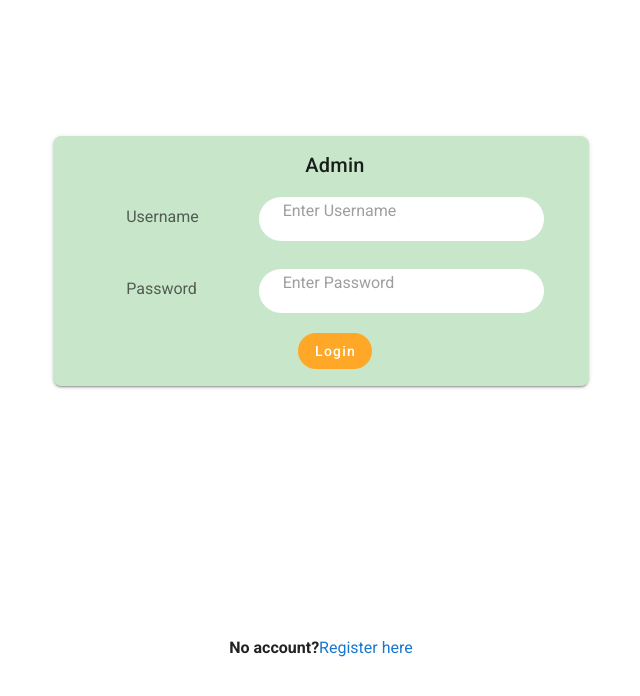
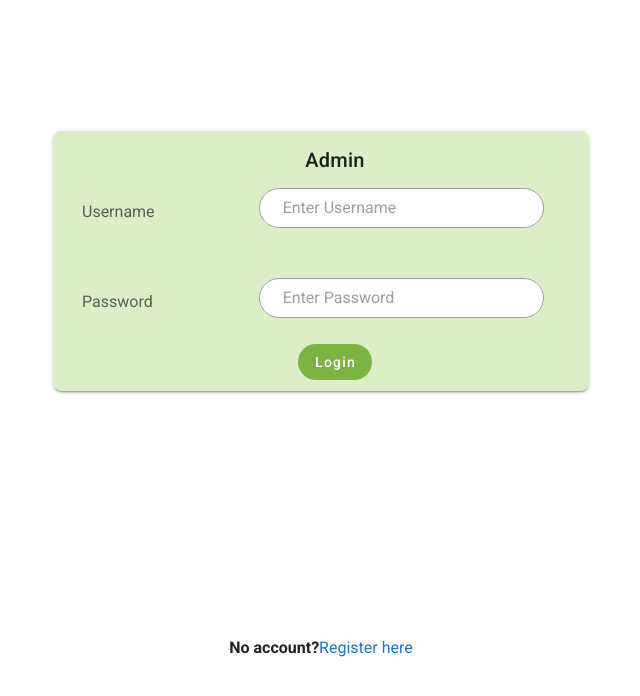
Before and after one commit to karunaGokul/LNU, a Vue app: page /admin/login in a window 1280 px wide. Shown: the top 696 px of the page, without its empty margins (639-1279 px from the left). Built offline with nearby package versions, Linux system fonts and the light colour scheme.

Commit message:
Fix Controls

```diff
--- a/src/components/controls/LoginInput.vue
+++ /dev/null
@@ -1,50 +0,0 @@
-<template>
-  <v-row>
-    <v-col>
-      <v-form>
-        <v-row align="center" justify="center">
-          <v-col cols="12" md="3">
-            <v-label>Username</v-label>
-          </v-col>
-          <v-col cols="12" md="7">
-            <v-text-field
-              class="white"
-              rounded
-              dense
-              placeholder="Enter Username"
-            ></v-text-field>
-          </v-col>
-        </v-row>
-        <v-row align="center" justify="center">
-          <v-col cols="12" md="3">
-            <v-label>Password</v-label>
-          </v-col>
-          <v-col cols="12" md="7">
-            <v-text-field
-              class="white"
-              rounded
-              dense
-              placeholder="Enter Password"
-            ></v-text-field>
-          </v-col>
-        </v-row>
-        <v-row class="d-flex justify-center mt-5">
-          <v-btn
-            depressed
-            rounded
-            color="#FFA726"
-            class="white--text text-capitalize"
-            >Login</v-btn
-          >
-        </v-row>
-      </v-form>
-    </v-col>
-  </v-row>
-</template>
-
-<script lang="ts">
-import { Component, Vue } from "vue-property-decorator";
-
-@Component
-export default class LoginInput extends Vue {}
-</script>
--- /dev/null
+++ b/src/components/controls/PasswordInput.vue
@@ -0,0 +1,23 @@
+<template>
+  <v-row>
+    <v-col cols="12" md="4" class="mt-3">
+      <v-label>Password</v-label>
+    </v-col>
+    <v-col cols="12" md="7">
+      <v-text-field
+        background-color="white"
+        placeholder="Enter Password"
+        rounded
+        outlined
+        dense
+      ></v-text-field>
+    </v-col>
+  </v-row>
+</template>
+
+<script lang="ts">
+import { Component, Vue } from "vue-property-decorator";
+
+@Component
+export default class PasswordInput extends Vue {}
+</script>
--- /dev/null
+++ b/src/components/controls/TextInput.vue
@@ -0,0 +1,23 @@
+<template>
+  <v-row>
+    <v-col cols="12" md="4" class="mt-3">
+      <v-label>Username</v-label>
+    </v-col>
+    <v-col cols="12" md="7">
+      <v-text-field
+        background-color="white"
+        placeholder="Enter Username"
+        rounded
+        outlined
+        dense
+      ></v-text-field>
+    </v-col>
+  </v-row>
+</template>
+
+<script lang="ts">
+import { Component, Vue } from "vue-property-decorator";
+
+@Component
+export default class TextInput extends Vue {}
+</script>
--- a/src/views/MainLayout.vue
+++ b/src/views/MainLayout.vue
@@ -1,22 +1,22 @@
 <template>
   <div>
     <v-container>
-      <v-row class="my-3">
+      <v-row class="">
         <h2>Life N You</h2>
       </v-row>
       <v-row>
         <v-img src="@/assets/registration.png"></v-img>
       </v-row>
       <v-row justify="space-between" class="mt-10">
-        <v-card outline tile width="350">
+        <v-card outline tile width="350" elevation="0">
           <v-row justify="center" class="my-5">
-            <v-btn fab>
+            <v-btn fab depressed outlined>
               <v-icon x-large>mdi-account-group</v-icon>
             </v-btn>
           </v-row>
           <v-row justify="center">
             <v-card-actions>
-              <v-btn class="success text-capitalize" to="/client/login"> Login</v-btn></v-card-actions
+              <v-btn class="success text-capitalize" to="/client/login">Client</v-btn></v-card-actions
             >
           </v-row>
           <v-row>
@@ -30,15 +30,15 @@
             </v-card-text>
           </v-row>
         </v-card>
-        <v-card outline tile width="350">
+        <v-card outline tile width="350" elevation="0">
           <v-row justify="center" class="my-5">
-            <v-btn fab>
+            <v-btn fab depressed outlined>
               <v-icon x-large>mdi-account-settings</v-icon>
             </v-btn>
           </v-row>
           <v-row justify="center">
             <v-card-actions>
-              <v-btn class="success text-capitalize" to="/coach/login"> Login</v-btn></v-card-actions
+              <v-btn class="success text-capitalize" to="/coach/login">Coach</v-btn></v-card-actions
             >
           </v-row>
           <v-row>
@@ -52,15 +52,15 @@
             </v-card-text>
           </v-row>
         </v-card>
-        <v-card outline tile width="350">
+        <v-card outline tile width="350" elevation="0">
           <v-row justify="center" class="my-5">
-            <v-btn fab>
+            <v-btn fab depressed outlined>
               <v-icon x-large>mdi-account-tie</v-icon>
             </v-btn>
           </v-row>
           <v-row justify="center">
             <v-card-actions>
-              <v-btn class="success text-capitalize" to="/admin/login"> Login</v-btn></v-card-actions
+              <v-btn class="success text-capitalize" to="/admin/login">Admin</v-btn></v-card-actions
             >
           </v-row>
           <v-row>
--- a/src/views/admin/Login/Index.vue
+++ b/src/views/admin/Login/Index.vue
@@ -16,26 +16,37 @@
     </v-col>
     <v-col>
       <v-container fill-height fluid>
-        <v-row align="center" justify="center" style="min-height: 400px;">
+        <v-row align="center" justify="center" style="min-height: 400px">
           <v-col>
             <v-card
               elevation="2"
               outlined
-              height="250"
-              color="#C8E6C9"
-              class="mx-10 pl-7 rounded-lg"
+              height="260"
+              class="mx-10 pl-7 rounded-lg light-green lighten-4"
             >
               <v-card-title class="py-3 d-flex justify-center"
                 >Admin</v-card-title
               >
-              <login-input />
+              <v-form>
+                <text-input />
+                <password-input />
+                <div class="d-flex justify-center">
+                  <v-btn
+                    depressed
+                    rounded
+                    class="white--text text-capitalize light-green darken-1"
+                    >Login</v-btn
+                  >
+                </div>
+              </v-form>
             </v-card>
           </v-col>
         </v-row>
         <v-row class="d-flex justify-center mt-16 mb-n16">
           <h4>No account?</h4>
-         <router-link to="" class="text-decoration-none"
-            >Register here</router-link>
+          <router-link to="" class="text-decoration-none"
+            >Register here</router-link
+          >
         </v-row>
       </v-container>
     </v-col>
@@ -44,10 +55,11 @@
 
 <script lang="ts">
 import { Component, Vue } from "vue-property-decorator";
-import LoginInput from "@/components/controls/LoginInput.vue";
+import TextInput from "@/components/controls/TextInput.vue";
+import PasswordInput from "@/components/controls/PasswordInput.vue";
 
 @Component({
-  components: { LoginInput },
+  components: { TextInput, PasswordInput },
 })
 export default class AdminLogin extends Vue {}
 </script>
--- a/src/views/client/Login/Index.vue
+++ b/src/views/client/Login/Index.vue
@@ -22,14 +22,24 @@
             <v-card
               elevation="2"
               outlined
-              height="250"
-              color="#FFE0B2"
-              class="mx-10 pl-7 rounded-lg"
+              height="260"
+              class="mx-10 pl-7 rounded-lg orange lighten-5"
             >
               <v-card-title class="py-3 d-flex justify-center"
                 >Client</v-card-title
               >
-              <login-input />
+              <v-form>
+                <text-input />
+                <password-input />
+                <div class="d-flex justify-center">
+                  <v-btn
+                    depressed
+                    rounded
+                    class="white--text text-capitalize orange lighten-1"
+                    >Login</v-btn
+                  >
+                </div>
+              </v-form>
             </v-card>
           </v-col>
         </v-row>
@@ -37,17 +47,20 @@
         <v-row class="d-flex justify-center mt-10">
           <h4>If you are an admin,</h4>
           <router-link to="/admin/login" class="text-decoration-none"
-            >Click here</router-link>
+            >Click here</router-link
+          >
         </v-row>
         <v-row class="d-flex justify-center mt-n6">
           <h4>If you are a coach,</h4>
           <router-link to="/coach/login" class="text-decoration-none"
-            >Click here</router-link>
+            >Click here</router-link
+          >
         </v-row>
         <v-row class="d-flex justify-center mt-16 mb-n6">
           <h4>No account?</h4>
-           <router-link to="/client/registration" class="text-decoration-none"
-            >Register here</router-link>
+          <router-link to="/client/registration" class="text-decoration-none"
+            >Register here</router-link
+          >
         </v-row>
       </v-container>
     </v-col>
@@ -56,10 +69,11 @@
 
 <script lang="ts">
 import { Component, Vue } from "vue-property-decorator";
-import LoginInput from "@/components/controls/LoginInput.vue";
+import TextInput from "@/components/controls/TextInput.vue";
+import PasswordInput from "@/components/controls/PasswordInput.vue";
 
 @Component({
-  components: { LoginInput },
+  components: { TextInput, PasswordInput },
 })
 export default class ClientLogin extends Vue {}
 </script>
--- a/src/views/coach/Login/Index.vue
+++ b/src/views/coach/Login/Index.vue
@@ -17,25 +17,37 @@
     <v-col>
       <v-container fill-height fluid class="pa-8">
         <!-- <h2>Feel stuck? We are here to help you!</h2> -->
-        <v-row align="center" justify="center" style="min-height: 300px;">
+        <v-row align="center" justify="center" style="min-height: 300px">
           <v-col>
             <v-card
               elevation="2"
               outlined
-              height="250"
-              color="indigo lighten-5"
-              class="mx-10 pl-7 rounded-lg"
+              height="260"
+              class="mx-10 pl-7 rounded-lg indigo lighten-5"
             >
               <v-card-title class="py-3 d-flex justify-center"
-                >Coach</v-card-title>
-              <login-input />
+                >Coach</v-card-title
+              >
+              <v-form>
+                <text-input />
+                <password-input />
+                <div class="d-flex justify-center">
+                  <v-btn
+                    depressed
+                    rounded
+                    class="white--text text-capitalize indigo darken-1"
+                    >Login</v-btn
+                  >
+                </div>
+              </v-form>
             </v-card>
           </v-col>
         </v-row>
         <v-row class="d-flex justify-center mt-16 mb-n16">
           <h4>No account?</h4>
-           <router-link to="/coach/registration" class="text-decoration-none"
-            >Register here</router-link>
+          <router-link to="/coach/registration" class="text-decoration-none"
+            >Register here</router-link
+          >
         </v-row>
       </v-container>
     </v-col>
@@ -44,10 +56,11 @@
 
 <script lang="ts">
 import { Component, Vue } from "vue-property-decorator";
-import LoginInput from "@/components/controls/LoginInput.vue";
+import TextInput from "@/components/controls/TextInput.vue";
+import PasswordInput from "@/components/controls/PasswordInput.vue";
 
 @Component({
-  components: { LoginInput },
+  components: { TextInput, PasswordInput },
 })
 export default class CoachLogin extends Vue {}
 </script>
--- a/src/views/coach/Registration/Index.vue
+++ b/src/views/coach/Registration/Index.vue
@@ -85,8 +85,7 @@
         <v-btn
           depressed
           rounded
-          color="indigo darken-1"
-          class="white--text text-capitalize mt-5 ml-16"
+          class="white--text text-capitalize mt-5 ml-16 indigo darken-1"
           >Submit</v-btn
         >
       </v-container>
```
